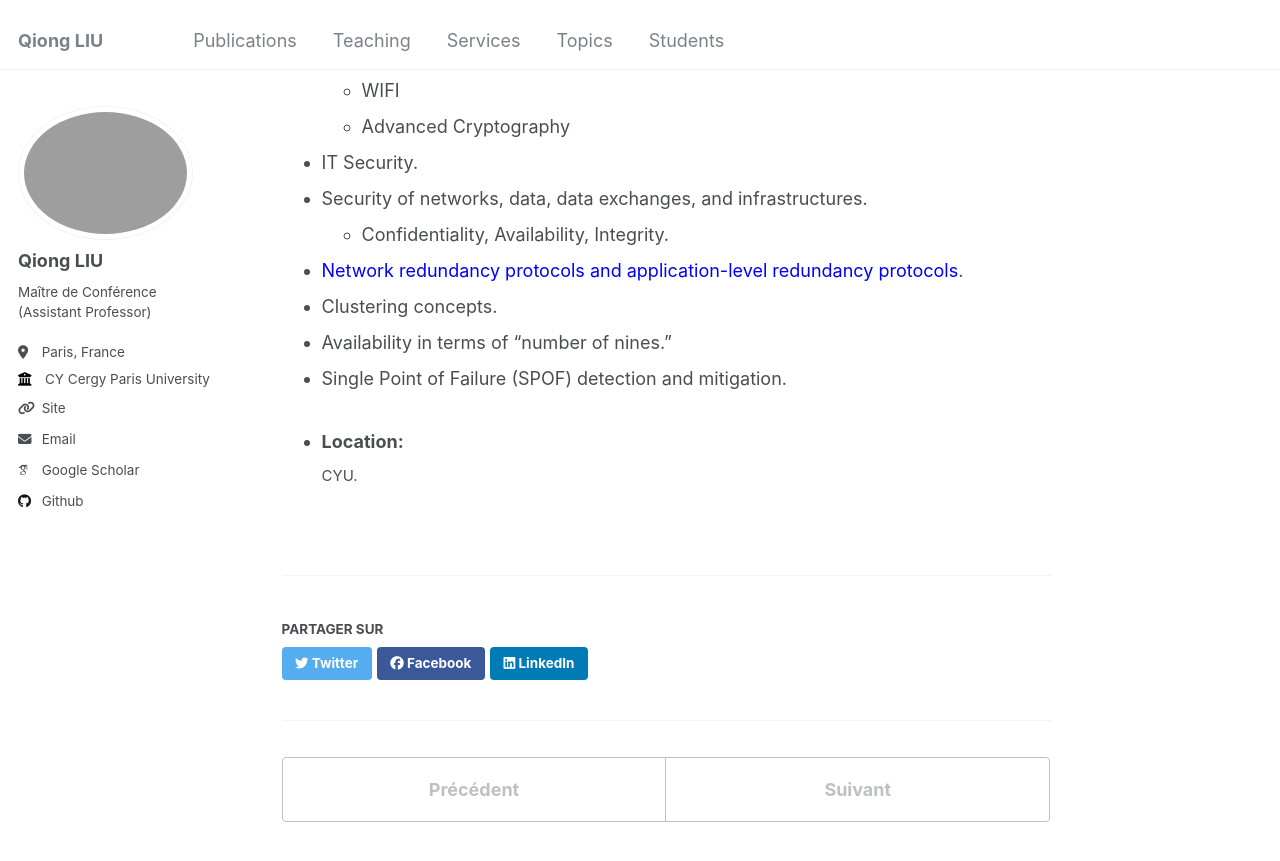
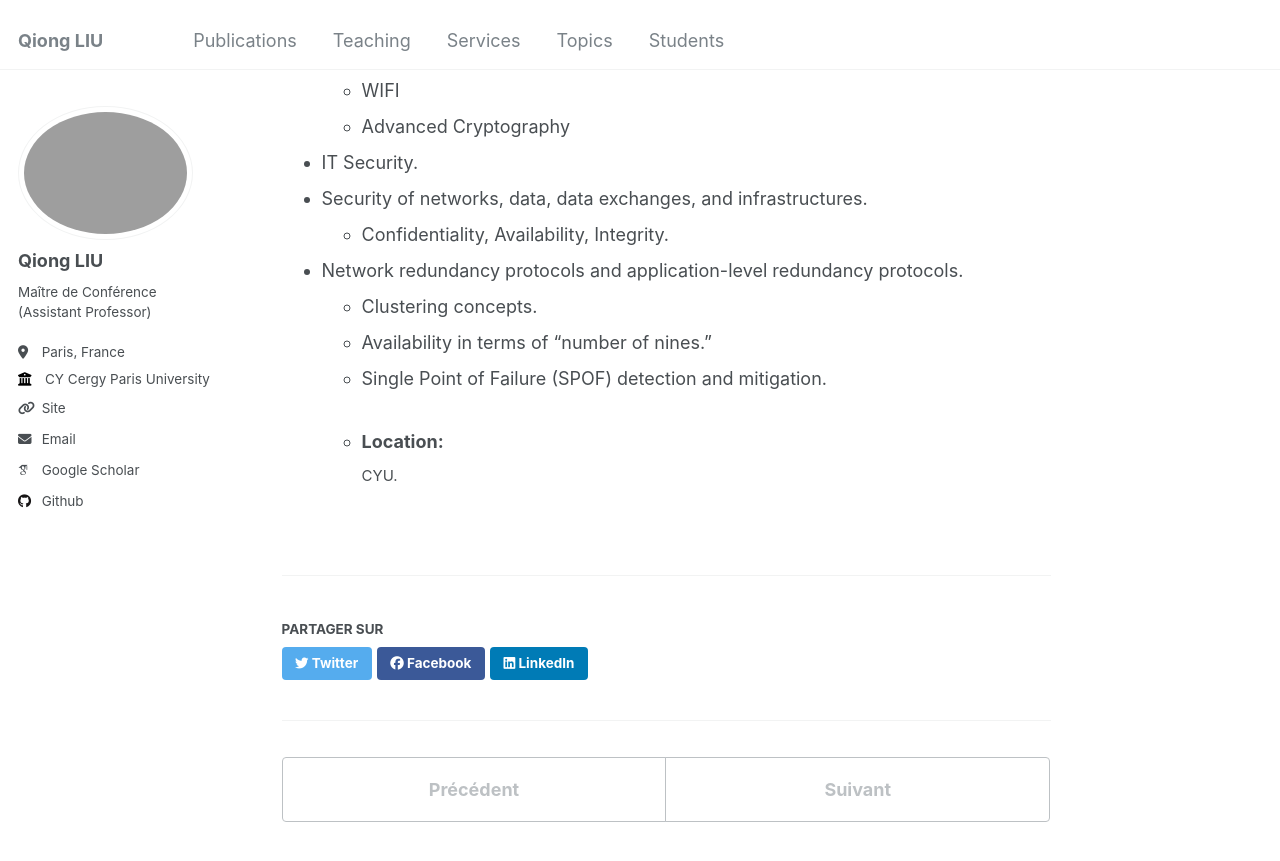
Before and after one commit to evesiphus/evesiphus.github.io, a Jekyll site: the page built from _teaching/2025-spring-teach-reseau.md, in a window 1280 px wide and 900 px high, scrolled down 378 px. Shown: the top 861 px of the window. Built offline with Jekyll 4.4.1, drawn with Linux system fonts in a browser that asks for light colours; some web fonts are replaced.

Commit message:
Update 2025-spring-teach-reseau.md

```diff
--- a/_teaching/2025-spring-teach-reseau.md
+++ b/_teaching/2025-spring-teach-reseau.md
@@ -20,7 +20,7 @@ This course covers advanced network tools and methods.
 - IT Security.
 - Security of networks, data, data exchanges, and infrastructures.
   - Confidentiality, Availability, Integrity.
--  <span style="color:blue;">Network redundancy protocols and application-level redundancy protocols</span>.
+- Network redundancy protocols and application-level redundancy protocols.
   - Clustering concepts.
   - Availability in terms of "number of nines."
   - Single Point of Failure (SPOF) detection and mitigation.
```
